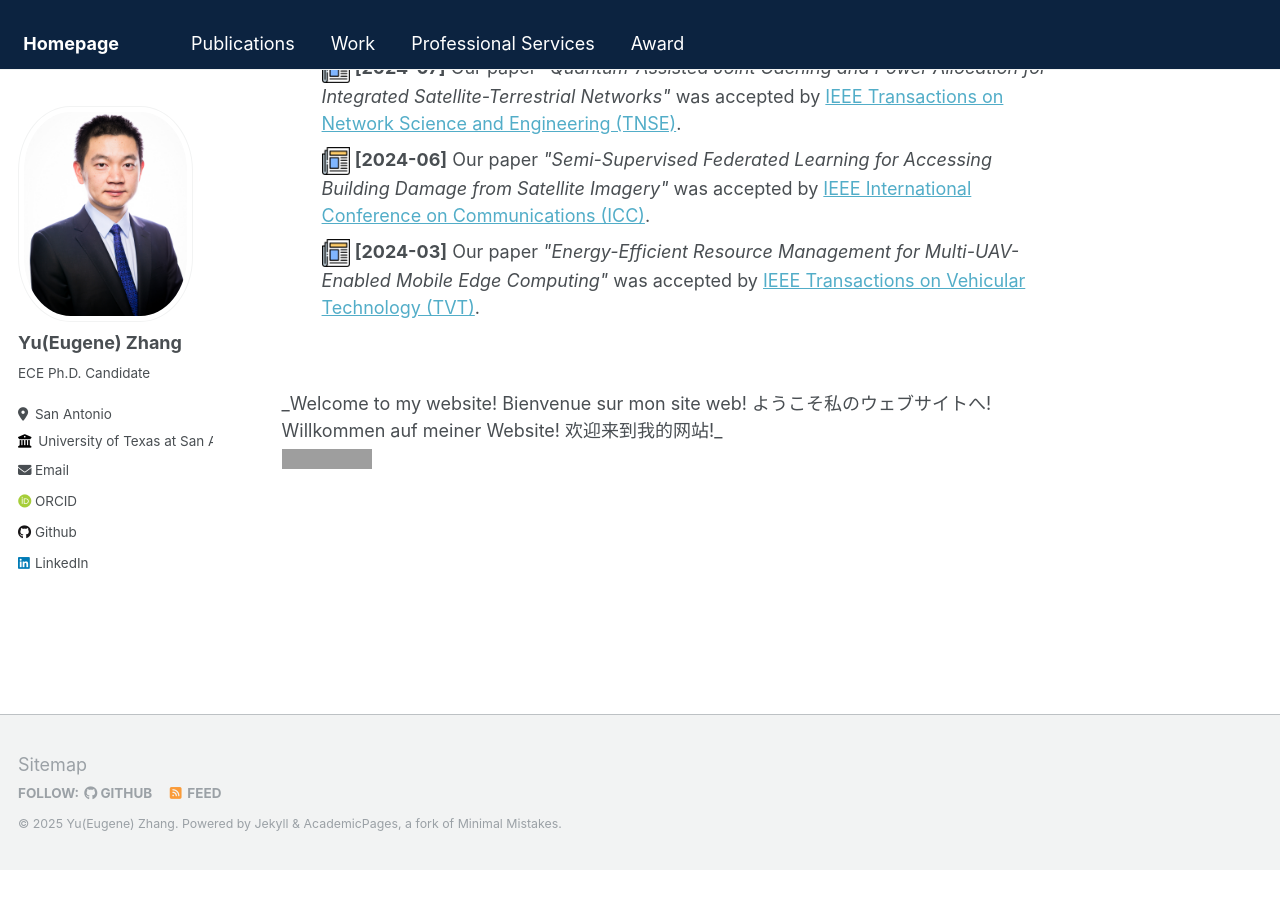
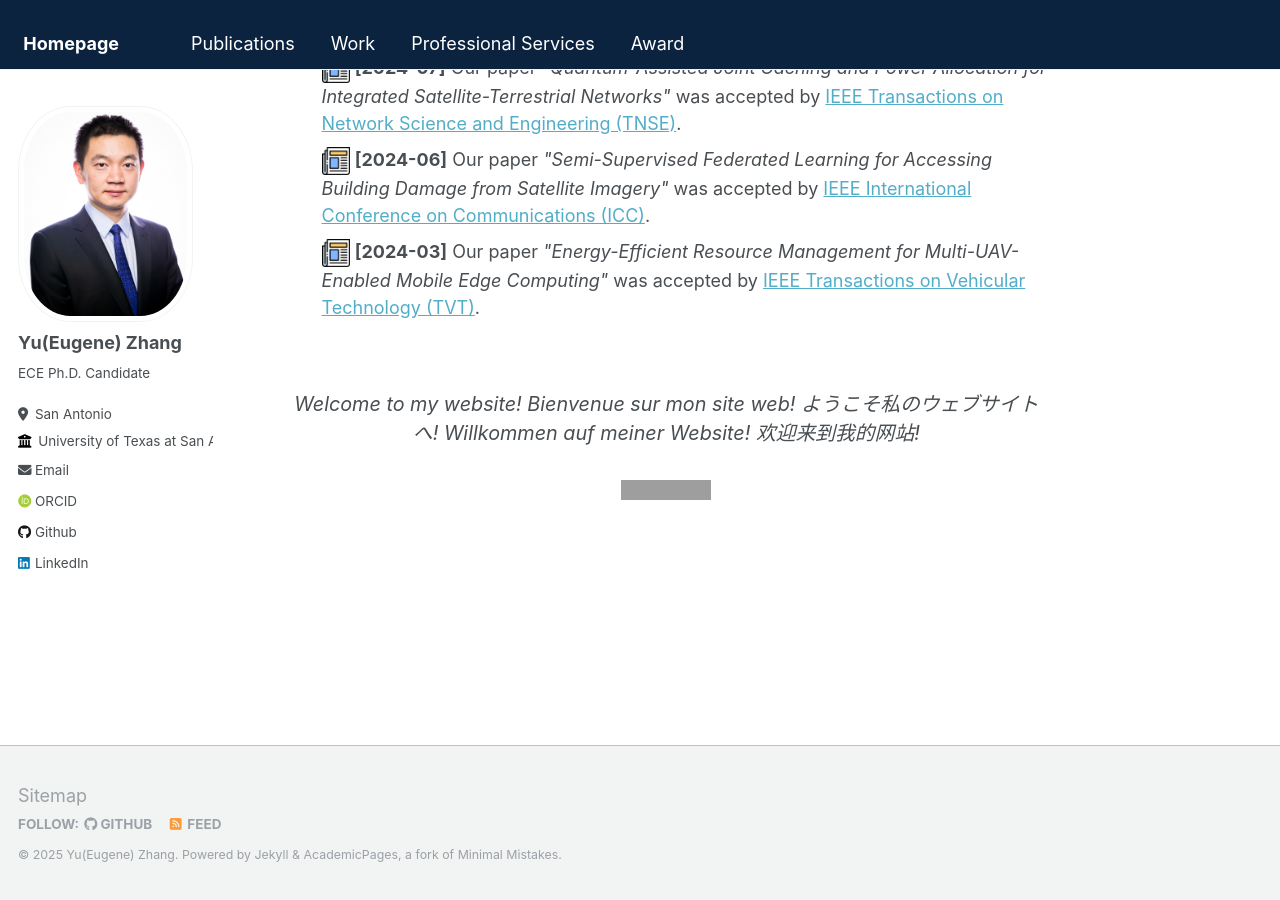
Before and after one commit to Yu-Zhang-Eugene/yu-zhang-eugene.github.io, a Jekyll site: the page built from _pages/about.md, in a window 1280 px wide and 900 px high, scrolled down 1068 px. Built offline with Jekyll 4.4.1, drawn with Linux system fonts in a browser that asks for light colours; some web fonts are replaced; before the commit the page ends 1937 px from its top, so only the background shows below that; grey boxes are pictures that could not be loaded.

Commit message:
Update about.md

```diff
--- a/_pages/about.md
+++ b/_pages/about.md
@@ -77,5 +77,10 @@ Recent News
 <p>&nbsp;</p>
 
 
-_Welcome to my website! Bienvenue sur mon site web! ようこそ私のウェブサイトへ! Willkommen auf meiner Website! 欢迎来到我的网站!_<br>
-<a href="https://clustrmaps.com/site/1c6c9"  title="ClustrMaps"><img src="//www.clustrmaps.com/map_v2.png?d=zKc_Tje-V2kL8v3E5VNlmje6haTJwfpaiZ3kF1SPXCg&cl=ffffff" /></a>
+<p style="text-align: center; font-style: italic; font-size: 1.1em;">
+  Welcome to my website! Bienvenue sur mon site web! ようこそ私のウェブサイトへ! Willkommen auf meiner Website! 欢迎来到我的网站!
+</p>
+
+<div style="text-align: center; margin-top: 1em;">
+  <a href="https://clustrmaps.com/site/1c6c9"  title="ClustrMaps"><img src="//www.clustrmaps.com/map_v2.png?d=zKc_Tje-V2kL8v3E5VNlmje6haTJwfpaiZ3kF1SPXCg&cl=ffffff" /></a>
+</div>
```
